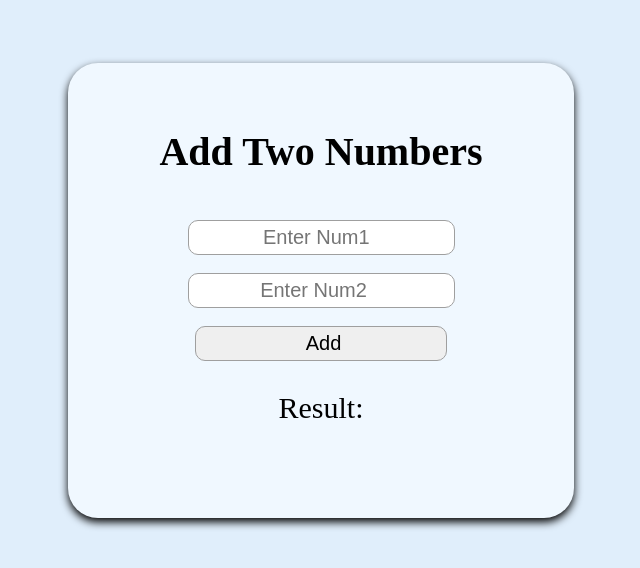
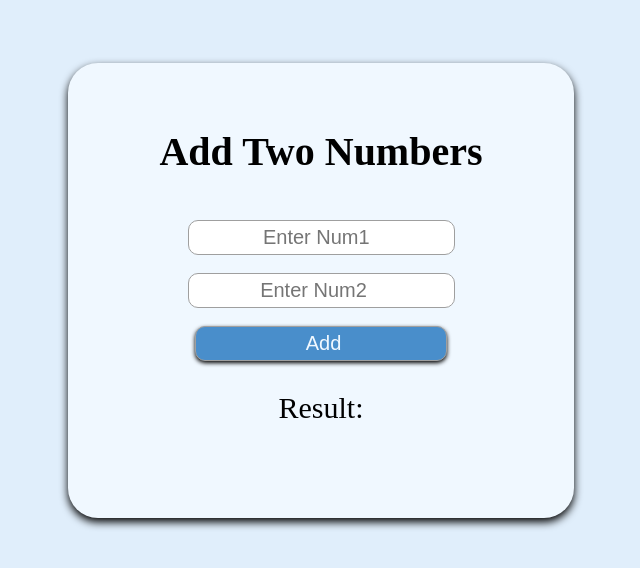
Before and after one commit to Sujal-Bankar/react-add, a plain HTML site: page index.html in a window 1280 px wide. In both pictures the pointer is over the button "Add". Shown: the whole page, without its empty margins (319-959 px from the left). Drawn offline with nearby package versions, Linux system fonts and the light colour scheme.

Commit message:
Update index.html

```diff
--- a/index.html
+++ b/index.html
@@ -28,10 +28,17 @@
       padding: 5px 0 5px 0 ;
     }
     button{
+      background-color: rgb(133, 198, 255);
       font-size: 20px;
       border-radius: 10px;
       padding: 5px 105px 5px 110px;
       border: 1px solid rgb(159, 159, 159);
+      cursor: pointer;
+    }
+  button:hover{
+      background-color: rgb(73, 142, 203);
+      color: aliceblue;
+      box-shadow: 0 2px 4px black;
     }
     .sub{
       text-align: center;
```
